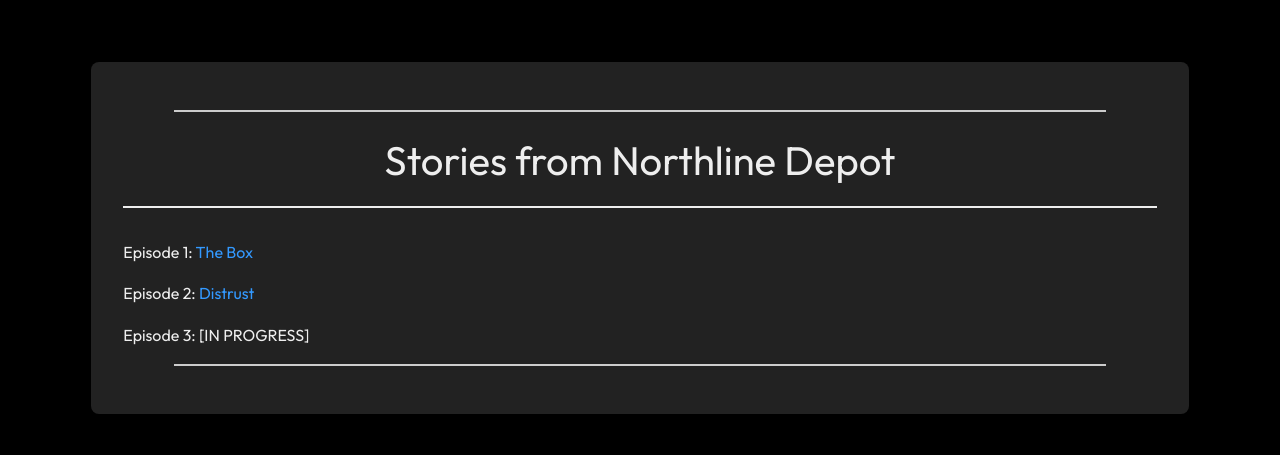
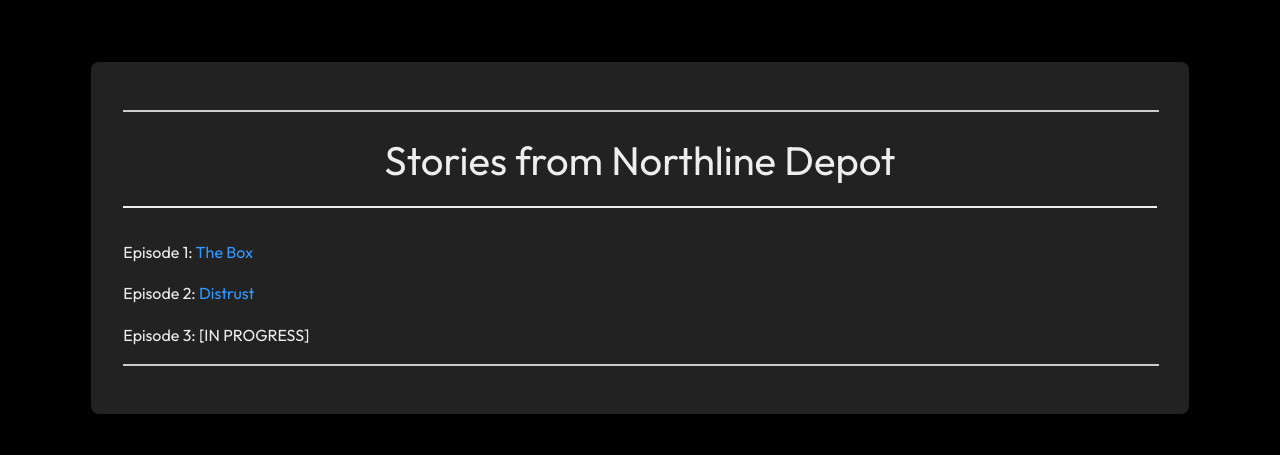
Before and after one commit to drizzleberry/drizzleberry.github.io, a Jekyll site: the page built from index.md, in a window 1280 px wide. Shown: the part 288-743 px from the top of the page. Built offline with Jekyll 4.4.1, drawn with Linux system fonts in a browser that asks for light colours.

Commit message:
Update style.css

```diff
--- a/assets/css/style.css
+++ b/assets/css/style.css
@@ -73,7 +73,7 @@ header h1 {
   content: '';
   display: block;
   width: 100%;
-  height: 2px;
+  height: 1.5px;
   background-color: var(--title-underline);
   position: absolute;
   left: 0;
@@ -94,8 +94,8 @@ a:visited {
 }
 
 hr {
-  border: 0.75px solid var(--hr-color);
-  width: 90%;
+  border: 1.5px solid var(--hr-color);
+  width: 100%;
   margin: 1em auto;
 }
 
```
